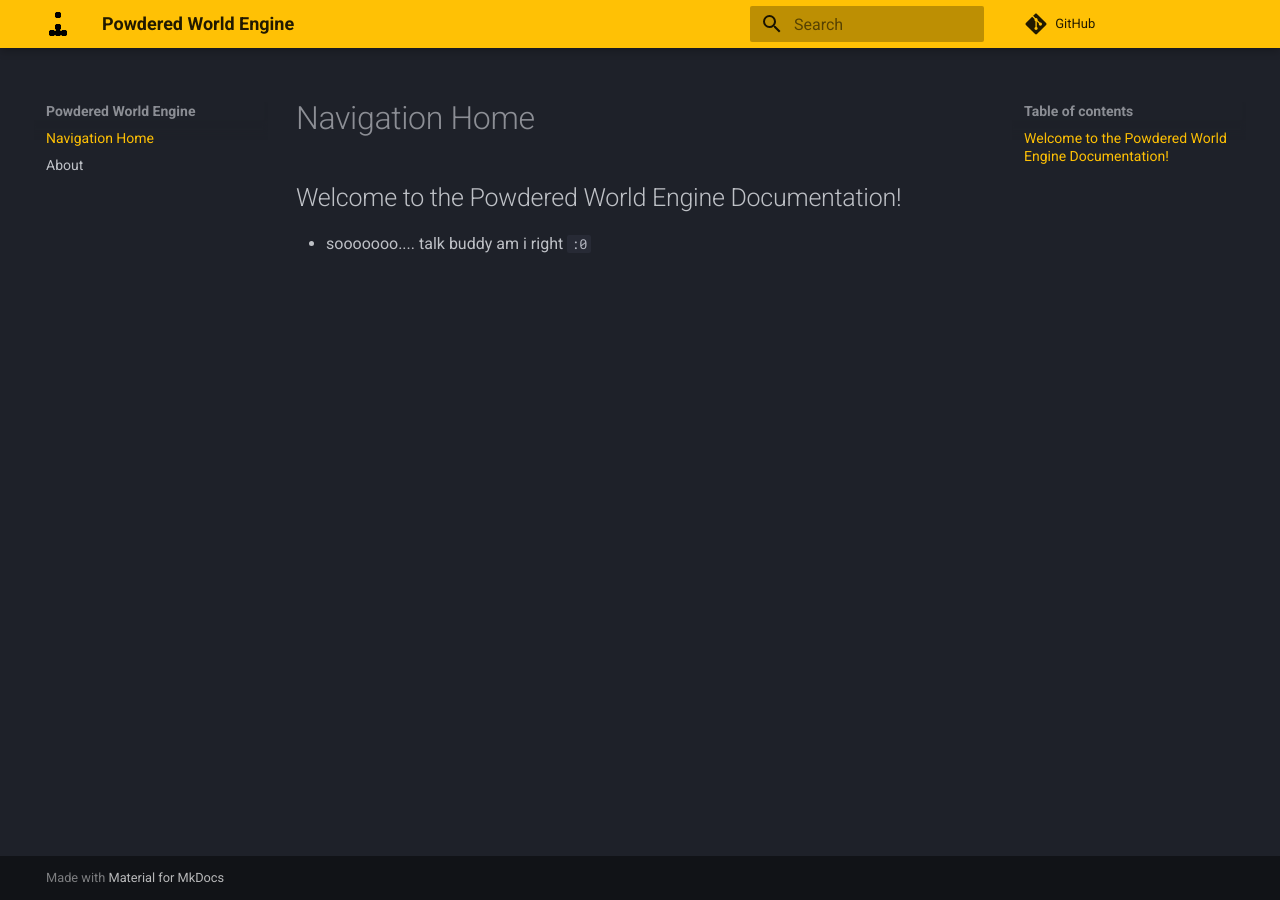
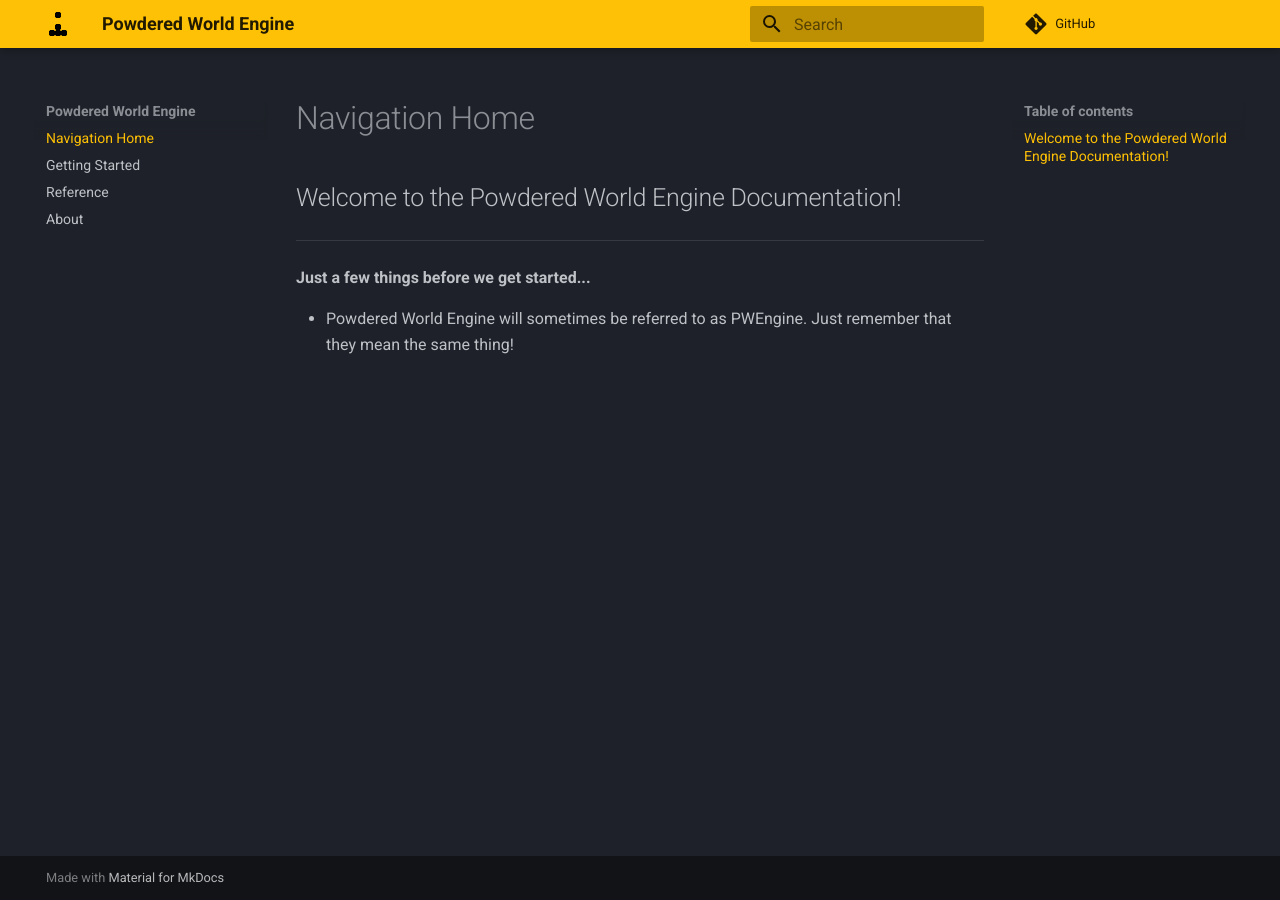
Before and after one commit to CannedBottle/powderedworld-docs, an MkDocs documentation site: the page built from documentation/docs/index.md, in a window 1280 px wide. Built offline with MkDocs 1.6.1 and Material for MkDocs 9.7.7, drawn with Linux system fonts in a browser that asks for light colours; comment, search, counter and statistics services are not loaded.

```diff
--- a/documentation/docs/index.md
+++ b/documentation/docs/index.md
@@ -1,6 +1,8 @@
 # Navigation Home
 
+## Welcome to the Powdered World Engine Documentation!
+----------------------------------------------------------
 
-## Welcome to the Powdered World Engine Documentation!
+**Just a few things before we get started...**
 
-* sooooooo.... talk buddy am i right `:0`
+* Powdered World Engine will sometimes be referred to as PWEngine. Just remember that they mean the same thing!
--- a/documentation/mkdocs.yml
+++ b/documentation/mkdocs.yml
@@ -20,4 +20,6 @@
 
 nav:
   - Navigation Home: index.md
+  - Getting Started: getting_started.md
+  - Reference: reference.md
   - About: about.md
```
Also changed, not shown: documentation/docs/getting_started.md (added, +1 -0 lines), documentation/docs/reference.md (added, +21 -0 lines).
